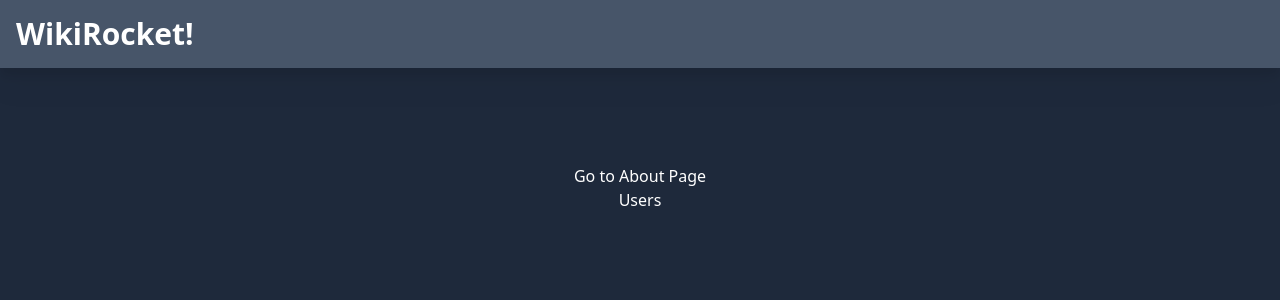
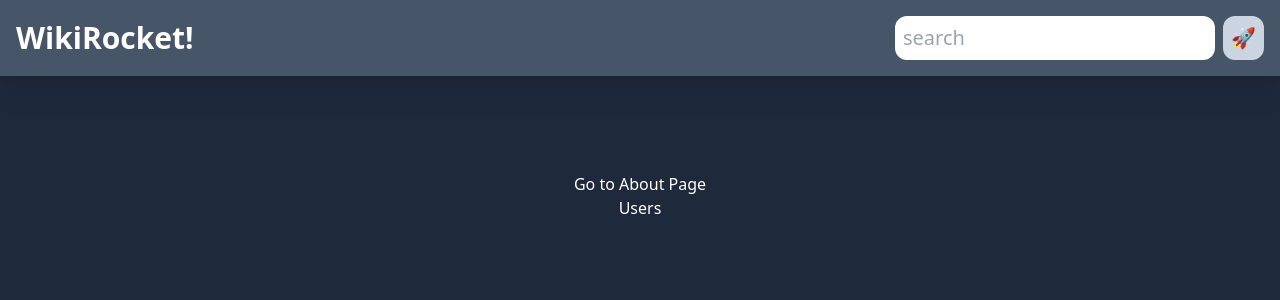
Before and after one commit to ochosteve08/Blog-Next, a Next.js app: page / in a window 1280 px wide. Shown: the top 300 px of the page. Built offline with nearby package versions, Linux system fonts and the light colour scheme.

Commit message:
create search component

```diff
--- a/app/components/Navbar.tsx
+++ b/app/components/Navbar.tsx
@@ -1,4 +1,6 @@
 import Link from "next/link"
+import Search from "./Search"
+
 
 const Navbar = () => {
   return (
@@ -6,6 +8,7 @@ const Navbar = () => {
         <h1 className="text-3xl font-bold text-white grid place-content-center mb-2 md:mb-0">
             <Link href={'/'}>WikiRocket!</Link>
         </h1>
+        <Search/>
     </nav>
   )
 }
--- /dev/null
+++ b/app/components/Search.tsx
@@ -0,0 +1,32 @@
+"use client";
+import { useState, FormEvent } from "react";
+import { useRouter } from "next/navigation";
+
+const Search = () => {
+  const [search, setSearch] = useState("");
+  const router = useRouter();
+
+  const handleSubmit = async (event: FormEvent<HTMLFormElement>) => {
+    event.preventDefault();
+    setSearch("");
+    router.push(`/${search}/`);
+  };
+  return (
+    <form
+      className="w-50 flex justify-center md:justify-between"
+      onSubmit={ handleSubmit}
+    >
+      <input
+        type="text"
+        value={search}
+        onChange={(event) => setSearch(event.target.value)}
+        className="bg-white p-2 text-black w-80 text-xl rounded-xl outline-blue-300"
+        placeholder="search"
+
+      />
+      <button className="p-2 text-xl rounded-xl bg-slate-300 ml-2 font-bold">🚀</button>
+    </form>
+  );
+};
+
+export default Search;
```
